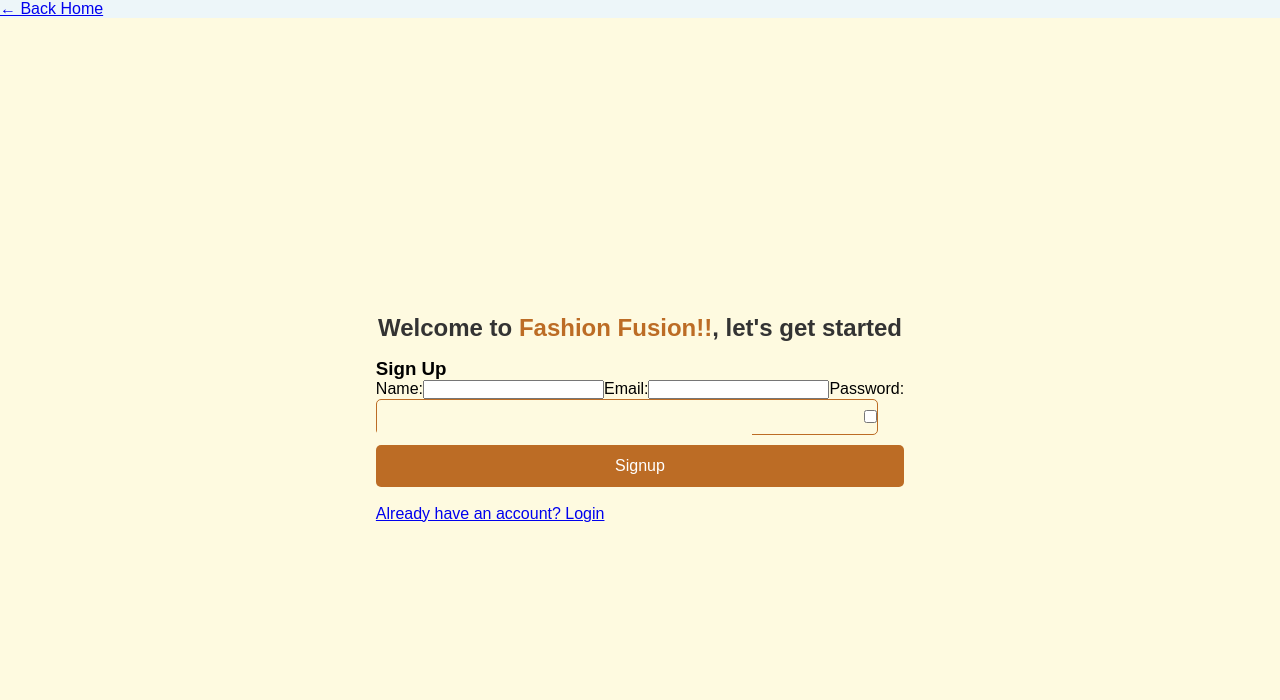
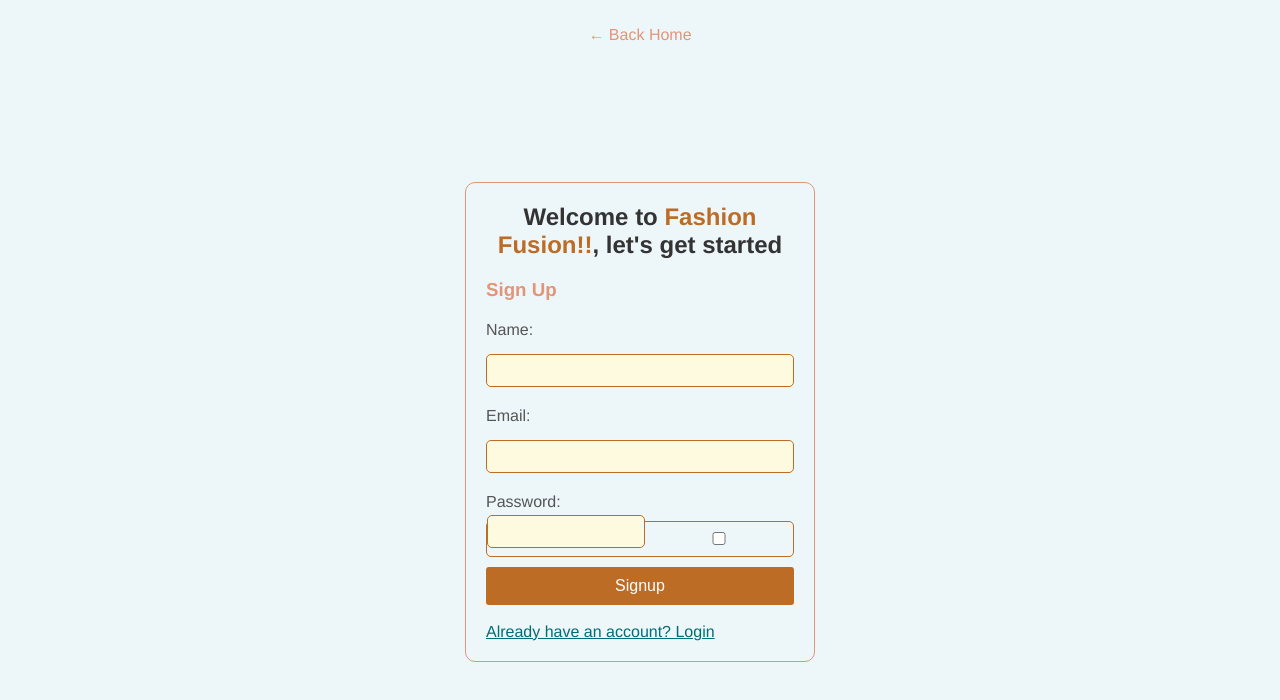
Before and after one commit to ishola10/Fashion-Fushion, a React (Create React App) app: page /signup in a window 1280 px wide. Shown: the top 700 px of the page. Built offline with nearby package versions, Linux system fonts and the light colour scheme.

Commit message:
auth-update

```diff
--- a/src/components/Navbar.js
+++ b/src/components/Navbar.js
@@ -1,6 +1,7 @@
 import React, { useEffect, useState } from "react";
 import { NavLink } from "react-router-dom";
 import "../styles/Navbar.css";
+import ProfileIcon from '../assets/images/icons8-avatar-96.png'
 
 const NavBar = ({ user }) => {
   const [isFooterVisible, setIsFooterVisible] = useState(false);
@@ -40,20 +41,21 @@ const NavBar = ({ user }) => {
           <NavLink className="link" activeClassName="active" to="/" end>
             Home
           </NavLink>
-          <NavLink to="/shop">Shop</NavLink>
+          <NavLink className="link" activeClassName="active" to="/shop">Shop</NavLink>
           <NavLink className="link" activeClassName="active" to="/cart">
             Cart
           </NavLink>
 
           {user ? (
             <>
-              <NavLink className="link" activeClassName="active" to="/profile">
-                Profile
+              <NavLink style={{display: 'flex', alignItems: 'center'}} className="link" activeClassName="active" to="/profile">
+                <img src={user.photoURL || ProfileIcon} alt="profile" style={{width: '30px', height: '30px', borderRadius: '50%'}} />
+                <p>{user.displayName}</p>
               </NavLink>
             </>
           ) : (
             <>
-              <NavLink style={{padding: '10px 20px', border: "2px solid", borderRadius: '5px'}} className="link" activeClassName="active" to="/login">
+              <NavLink style={{padding: '10px 20px', border: "2px solid", borderRadius: '5px', }} className="link" activeClassName="active" to="/login">
                 Login
               </NavLink>
 
--- a/src/styles/Login.css
+++ b/src/styles/Login.css
@@ -13,23 +13,26 @@
   display: flex;
   justify-content: center;
   align-items: center;
-  background-color: #fefae0;
+  background-color: var(--background-color);
 }
-
+.link{
+  text-decoration: none;
+  color: var(--highlight-color);
+}
 .login {
   width: 100%;
   max-width: 350px;
   padding: 20px;
   border-radius: 10px;
-  background-color: #fefae0;
+  background-color: var(--background-color);
   color: #283618;
-  border: 1px solid #dda15e;
+  border: 1px solid var( --highlight-color);
 }
 
 .login h3 {
   margin-bottom: 20px;
   font-family: "Franklin Gothic Medium", "Arial Narrow", Arial, sans-serif;
-  color: #bc6c25;
+  color: var(--highlight-color);
 }
 
 .login label {
@@ -39,8 +42,9 @@
 }
 
 .login input {
-  width: 90%;
-  margin-bottom: 10px;
+  width: 100%;
+  margin-top: 5px;
+  margin-bottom: 20px;
   padding: 10px;
   border-radius: 5px;
   border: 1px solid #bc6c25;
@@ -50,7 +54,7 @@
 }
 
 .login button {
-  width: 96%;
+  width: 100%;
   padding: 10px;
   border-radius: 5px;
   border: none;
@@ -71,30 +75,6 @@
 .signup-link {
   text-align: center;
   margin-top: 10px;
-  color: #283618;
+  color: var(--primary-color);
   text-decoration: underline;
 }
-
-.password-container {
-  display: flex;
-  align-items: center;
-  justify-content: space-between;
-  border: 1px solid #bc6c25;
-  border-radius: 5px;
-  margin-bottom: 10px;
-  height: 36px;
-  width: 95%;
-}
-
-.password-container input[type="password"],
-.password-container input[type="text"] {
-  border: none;
-  padding: 10px;
-  background-color: #fefae0;
-  margin-top: 2.7%;
-  width: 75%;
-}
-
-.password-container input[type="checkbox"] {
-  margin: 3px 0;
-}
--- a/src/styles/Profile.css
+++ b/src/styles/Profile.css
@@ -1,77 +1,60 @@
-.profile-page {
-  max-width: 800px;
-  margin: 0 auto;
-  margin-top: 10%;
-  padding: 20px;
-  font-family: Arial, sans-serif;
+.profile{
+  margin-top: 7%;
 }
 
-.profile-header {
+.profile-container{
   display: flex;
+  justify-content: center;
   align-items: center;
-  margin-bottom: 20px;
-  border-bottom: 1px solid #ccc;
-  padding-bottom: 20px;
 }
 
-.profile-image {
-  border-radius: 50%;
-  width: 100px;
-  height: 100px;
-  margin-right: 20px;
-  cursor: pointer;
+.profile-main-content{
+  width: 100%;
+  display: flex;
+  justify-content: space-between;
 }
 
-.profile-info {
-  flex: 1;
+.profile-sidebar{
+  width: 20%;
+  height: 82vh;
+  background-color: #f5f5f5;
+  border-right: 1px solid #ccc;
+  padding: 20px;
+  display: flex;
+  flex-direction: column;
+  justify-content: space-between;
 }
 
-.profile-info h2 {
-  margin: 0;
-  font-size: 24px;
+.prof{
+  padding-top: 5%;
+  display: flex;
+  flex-direction: column;
+  gap: 25px;
 }
 
-.profile-info p {
-  margin: 5px 0;
-  color: #555;
-}
-
-.profile-content {
-  margin-top: 20px;
-}
-
-.order-history {
-  width: 100%;
-  border-collapse: collapse;
-}
-
-.order-history th,
-.order-history td {
-  border: 1px solid #ddd;
-  padding: 10px;
+.prof h1{
+  font-size: 2rem;
+  color: var(--primary-color);
   text-align: left;
 }
 
-.order-history th {
-  background-color: #f4f4f4;
+.prof span{
+  display: flex;
+  flex-direction: column;
+  gap: 15px;
 }
 
-.order-history tbody tr:nth-child(even) {
-  background-color: #f9f9f9;
+.prof span p{
+  font-size: 1.1rem;
+  color: var(--highlight-color);
 }
 
-.logout-button {
-  display: block;
+.profile-sidebar button {
   width: 100%;
   padding: 10px;
-  margin-top: 20px;
-  background-color: #dc3545;
-  color: white;
+  background-color: var(--primary-color);
+  color: #fff;
   border: none;
-  border-radius: 3px;
+  border-radius: 4px;
   cursor: pointer;
 }
-
-.logout-button:hover {
-  background-color: #c82333;
-}
--- a/src/styles/Shop.css
+++ b/src/styles/Shop.css
@@ -8,13 +8,16 @@
   background-color: black;
   color: white;
   padding: 10px;
+  top: 16%;
+  position: fixed;
+  width: 100%;
 }
 
 .sidebar {
   width: 200px;
   height: 50vh;
   position: fixed;
-  top: 18%;
+  top: 23%;
   left: 0;
   padding: 20px;
   background-color: #f4f4f4;
@@ -52,7 +55,7 @@
   justify-content: space-between;
   margin-bottom: 20px;
   position: fixed;
-  top: 18%;
+  top: 23%;
   left: 220px;
   width: calc(100% - 240px);
   padding: 10px;
@@ -79,7 +82,7 @@
   display: grid;
   grid-template-columns: repeat(auto-fit, minmax(300px, 1fr));
   gap: 20px;
-  margin-top: 60px;
+  margin-top: 13%;
 }
 
 .product {
--- a/src/styles/Signup.css
+++ b/src/styles/Signup.css
@@ -1,17 +1,45 @@
-.signup-page {
-  max-width: 400px;
-  margin: 0 auto;
-  /* margin-top: 10%; */
-  padding: 20px;
-  border: 1px solid #ccc;
-  border-radius: 5px;
-  font-family: Arial, sans-serif;
-  background-color: #f9f9f9;
+.sign {
+  height: 100vh;
+  display: flex;
+  flex-direction: column;
+  justify-content: center;
+  align-items: center;
+  background-color: var(--background-color);
+  font-family: "Franklin Gothic Medium", "Arial Narrow", Arial, sans-serif;
 }
 
-.signup-page h2 {
+.temp {
+  height: 100vh;
+  display: flex;
+  justify-content: center;
+  align-items: center;
+  background-color: var(--background-color);
+}
+.link{
+  text-decoration: none;
+  margin-top: 2%;
+  color: var(--highlight-color);
+}
+
+.sign-up {
+  width: 100%;
+  max-width: 350px;
+  padding: 20px;
+  border-radius: 10px;
+  background-color: var(--background-color);
+  color: #283618;
+  border: 1px solid var( --highlight-color);
+}
+
+.sign-up h2 {
   text-align: center;
   margin-bottom: 20px;
+}
+
+.sign-up h3{
+  margin-bottom: 20px;
+  font-family: "Franklin Gothic Medium", "Arial Narrow", Arial, sans-serif;
+  color: var(--highlight-color);
 }
 
 .signup-form label {
@@ -25,8 +53,11 @@
   padding: 8px;
   margin-top: 5px;
   margin-bottom: 20px;
-  border: 1px solid #ccc;
-  border-radius: 3px;
+  border-radius: 5px;
+  border: 1px solid #bc6c25;
+  outline: none;
+  background-color: #fefae0;
+  color: #283618;
 }
 
 .signup-form button {
@@ -42,3 +73,33 @@
 .signup-form button:hover {
   background-color: #218838;
 }
+
+.login-link{
+  text-align: center;
+  margin-top: 10px;
+  color: var(--primary-color);
+  text-decoration: underline;
+}
+
+.password-container {
+  display: flex;
+  align-items: center;
+  justify-content: space-between;
+  border: 1px solid #bc6c25;
+  border-radius: 5px;
+  margin-bottom: 10px;
+  height: 36px;
+  width: 100%;
+}
+
+.password-input {
+  border: none;
+  padding: 10px;
+  background-color: #fefae0;
+  margin-top: 2.7%;
+  width: 95%;
+}
+
+.password-container input[type="checkbox"] {
+  margin: 3px 0;
+}
--- a/src/views/Login.js
+++ b/src/views/Login.js
@@ -36,7 +36,7 @@ function Login({ onLogin }) {
       <div className="temp">
         <div className="login">
           <h2>
-            Welcome to <strong style={{ color: 'var(--accent-color)' }}>Fashion Fusion!!</strong>,
+            Welcome to <strong style={{ color: 'var( --highlight-color)' }}>Fashion Fusion!!</strong>,
             let's get started
           </h2>
           <h3>Login</h3>
--- a/src/views/Profile.js
+++ b/src/views/Profile.js
@@ -1,24 +1,30 @@
-import React, { useEffect, useState } from 'react';
-import { Link, useNavigate } from 'react-router-dom';
-import { auth, storage } from '../firebase';
-import { getDownloadURL, ref as storageRef, uploadBytes } from 'firebase/storage';
-import { updateProfile } from 'firebase/auth';
+import React, { useEffect, useState } from "react";
+import "../styles/Profile.css";
+import { Link, useNavigate } from "react-router-dom";
+import { auth, storage } from "../firebase";
+import {
+  getDownloadURL,
+  ref as storageRef,
+  uploadBytes,
+} from "firebase/storage";
+import { updateProfile } from "firebase/auth";
+import ProfileIcon from "../assets/images/icons8-avatar-96.png";
 
 const Profile = ({ user, setUser }) => {
   const [editing, setEditing] = useState(false);
-  const [newName, setNewName] = useState('');
-  const [dob, setDob] = useState('');
-  const [address, setAddress] = useState('');
-  const [phone, setPhone] = useState('');
-  const [activeSection, setActiveSection] = useState('details');
+  const [newName, setNewName] = useState("");
+  const [dob, setDob] = useState("");
+  const [address, setAddress] = useState("");
+  const [phone, setPhone] = useState("");
+  const [activeSection, setActiveSection] = useState("details");
   const navigate = useNavigate();
 
   useEffect(() => {
     if (user) {
-      setNewName(user.displayName || '');
-      setDob(user.dob || '');
-      setAddress(user.address || '');
-      setPhone(user.phone || '');
+      setNewName(user.displayName || "");
+      setDob(user.dob || "");
+      setAddress(user.address || "");
+      setPhone(user.phone || "");
     }
   }, [user]);
 
@@ -33,7 +39,7 @@ const Profile = ({ user, setUser }) => {
         await updateProfile(user, { photoURL: downloadURL });
         setUser((prev) => ({ ...prev, photoURL: downloadURL }));
       } catch (error) {
-        console.error('Error uploading profile picture:', error);
+        console.error("Error uploading profile picture:", error);
       }
     }
   };
@@ -49,7 +55,7 @@ const Profile = ({ user, setUser }) => {
         });
         setEditing(false);
       } catch (error) {
-        console.error('Error saving profile:', error);
+        console.error("Error saving profile:", error);
       }
     }
   };
@@ -65,47 +71,72 @@ const Profile = ({ user, setUser }) => {
   const signout = async () => {
     try {
       await auth.signOut();
-      setUser(null);  // Set the user to null when signing out
-      navigate('/');
+      setUser(null);
+      navigate("/");
     } catch (error) {
-      console.error('Error signing out:', error);
+      console.error("Error signing out:", error);
     }
   };
 
   if (!user) {
     return (
-      <div className="profile">
-        <p>User not logged in</p>
-        <Link to="/login">Login</Link>
+      <div
+        style={{ marginTop: "15%", alignItems: "center", textAlign: "center" }}
+        className="profile"
+      >
+        <img
+          src={ProfileIcon}
+          alt="Profile Icon"
+          style={{ width: "100px", height: "100px", borderRadius: "50%" }}
+        />
+        <p style={{ fontSize: "2rem", marginBottom: "2%" }}>
+          User not logged in
+        </p>
+        <Link
+          style={{
+            padding: "10px 20px",
+            border: "2px solid",
+            borderRadius: "5px",
+            textDecoration: "none",
+          }}
+          to="/login"
+        >
+          Login
+        </Link>
       </div>
     );
   }
 
   return (
     <div className="profile">
-      <h2>Profile</h2>
-      <div className="container">
-        <div className="sidebar">
-          <button
-            className={`nav-button ${activeSection === 'details' ? 'active' : ''}`}
-            onClick={() => setActiveSection('details')}
-          >
-            User Details
-          </button>
-          <button
-            className={`signout-btn`}
-            onClick={signout}
-          >
+      <div className="profile-container">
+        <div className="profile-sidebar">
+          <div className="prof">
+            <h1>Profile</h1>
+            <span>
+              <p
+                className={`${activeSection === "details" ? "active" : ""}`}
+                onClick={() => setActiveSection("details")}
+              >
+                User Details
+              </p>
+
+              <p>Order History</p>
+            </span>
+          </div>
+
+          <button className={`signout-btn`} onClick={signout}>
             Sign out
           </button>
         </div>
 
-        <div className="main-content">
-          {activeSection === 'details' && (
+        <div className="profile-main-content">
+          {activeSection === "details" && (
             <div className="user-info">
+              <h2>User Details</h2>
               <div className="profile-picture">
                 <img
-                  src={user.photoURL || '../assets/default-profile-picture.png'}
+                  src={user.photoURL || "../assets/default-profile-picture.png"}
                   alt={user.displayName}
                 />
                 <input
@@ -151,11 +182,21 @@ const Profile = ({ user, setUser }) => {
                   </>
                 ) : (
                   <>
-                    <p><strong>Name:</strong> {user.displayName}</p>
-                    <p><strong>Date of Birth:</strong> {dob}</p>
-                    <p><strong>Address:</strong> {address}</p>
-                    <p><strong>Phone Number:</strong> {phone}</p>
-                    <button className="edit-button" onClick={startEdit}>Edit Profile</button>
+                    <p>
+                      <strong>Name:</strong> {user.displayName}
+                    </p>
+                    <p>
+                      <strong>Date of Birth:</strong> {dob}
+                    </p>
+                    <p>
+                      <strong>Address:</strong> {address}
+                    </p>
+                    <p>
+                      <strong>Phone Number:</strong> {phone}
+                    </p>
+                    <button className="edit-button" onClick={startEdit}>
+                      Edit Profile
+                    </button>
                   </>
                 )}
               </div>
--- a/src/views/SignupPage.js
+++ b/src/views/SignupPage.js
@@ -1,13 +1,14 @@
-import React, { useState } from 'react';
-import { Link, useNavigate } from 'react-router-dom';
-import { auth, db } from '../firebase';
-import { createUserWithEmailAndPassword, updateProfile } from 'firebase/auth';
-import { addDoc, collection } from 'firebase/firestore';
+import React, { useState } from "react";
+import "../styles/Signup.css";
+import { Link, useNavigate } from "react-router-dom";
+import { auth, db } from "../firebase";
+import { createUserWithEmailAndPassword, updateProfile } from "firebase/auth";
+import { addDoc, collection } from "firebase/firestore";
 
 function Signup({ onSignup }) {
-  const [name, setName] = useState('');
-  const [email, setEmail] = useState('');
-  const [password, setPassword] = useState('');
+  const [name, setName] = useState("");
+  const [email, setEmail] = useState("");
+  const [password, setPassword] = useState("");
   const [loading, setLoading] = useState(false);
   const [showPassword, setShowPassword] = useState(false);
   const navigate = useNavigate();
@@ -23,19 +24,19 @@ function Signup({ onSignup }) {
       );
       await updateProfile(auth.currentUser, { displayName: name });
 
-      const usersCollection = collection(db, 'users');
+      const usersCollection = collection(db, "users");
       await addDoc(usersCollection, {
         email: email,
         displayName: name,
       });
 
-      console.log('User signed up:', userCredential.user);
+      console.log("User signed up:", userCredential.user);
 
       onSignup(userCredential.user);
 
-      navigate('/profile');
+      navigate("/profile");
     } catch (error) {
-      console.error('Error signing up:', error.message);
+      console.error("Error signing up:", error.message);
     } finally {
       setLoading(false);
     }
@@ -47,16 +48,19 @@ function Signup({ onSignup }) {
 
   return (
     <div className="sign">
-      <Link to="/" className="link">← Back Home</Link>
+      <Link to="/" className="link">
+        ← Back Home
+      </Link>
 
       <div className="temp">
         <div className="sign-up">
           <h2>
-            Welcome to <strong style={{ color: '#bc6c25' }}>Fashion Fusion!!</strong>, let's
-            get started
+            Welcome to{" "}
+            <strong style={{ color: "#bc6c25" }}>Fashion Fusion!!</strong>,
+            let's get started
           </h2>
           <h3>Sign Up</h3>
-          <form onSubmit={signup}>
+          <form className="signup-form" onSubmit={signup}>
             <label htmlFor="name">Name:</label>
             <input
               type="text"
@@ -74,22 +78,20 @@ function Signup({ onSignup }) {
             <label htmlFor="password">Password:</label>
             <div className="password-container">
               <input
-                type={showPassword ? 'text' : 'password'}
+                type={showPassword ? "text" : "password"}
+                className="password-input"
                 value={password}
                 onChange={(e) => setPassword(e.target.value)}
                 required
               />
-              <input
-                type="checkbox"
-                onClick={togglePasswordVisibility}
-              />
+              <input type="checkbox" onClick={togglePasswordVisibility} />
             </div>
             <button
               type="submit"
               disabled={loading}
-              style={{ backgroundColor: '#bc6c25' }}
+              style={{ backgroundColor: "#bc6c25" }}
             >
-              {loading ? 'Signing up...' : 'Signup'}
+              {loading ? "Signing up..." : "Signup"}
             </button>
           </form>
           <br />
```
Also changed, not shown: src/assets/images/icons8-avatar-96.png (added), src/views/SignUp.js (deleted).
